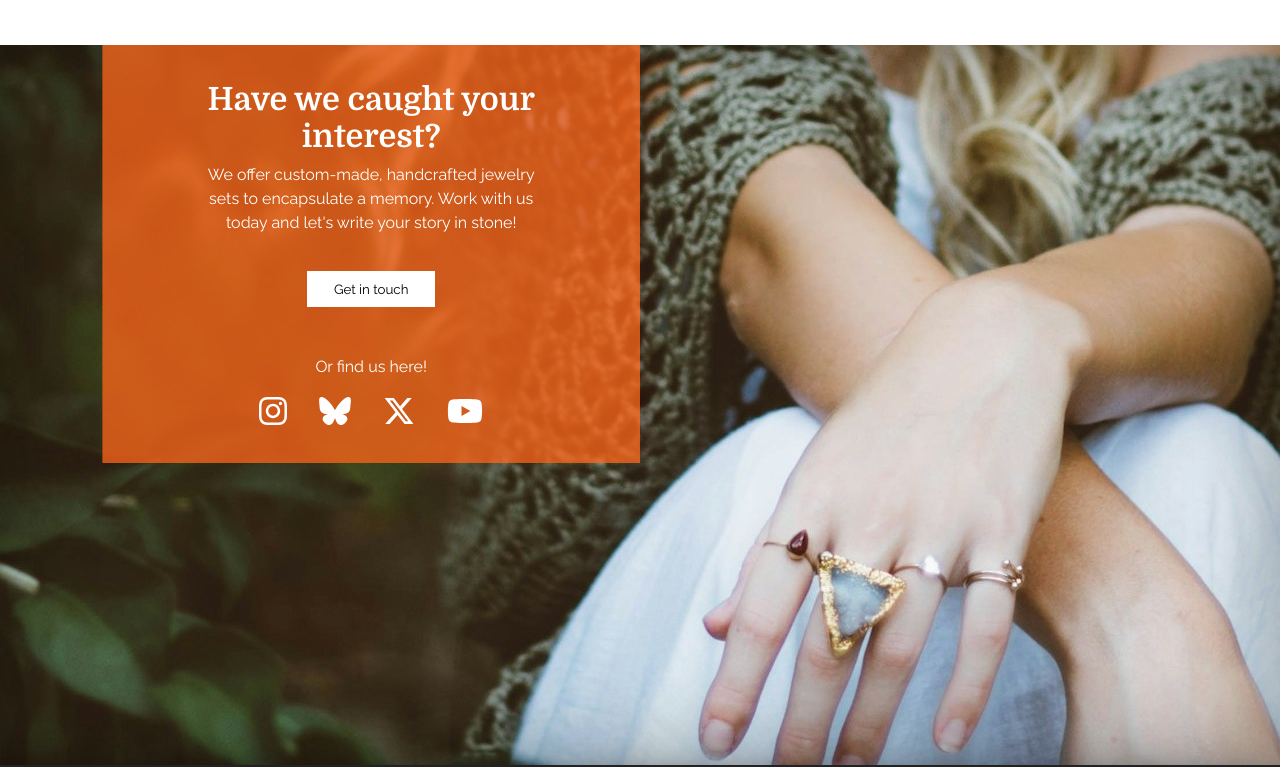
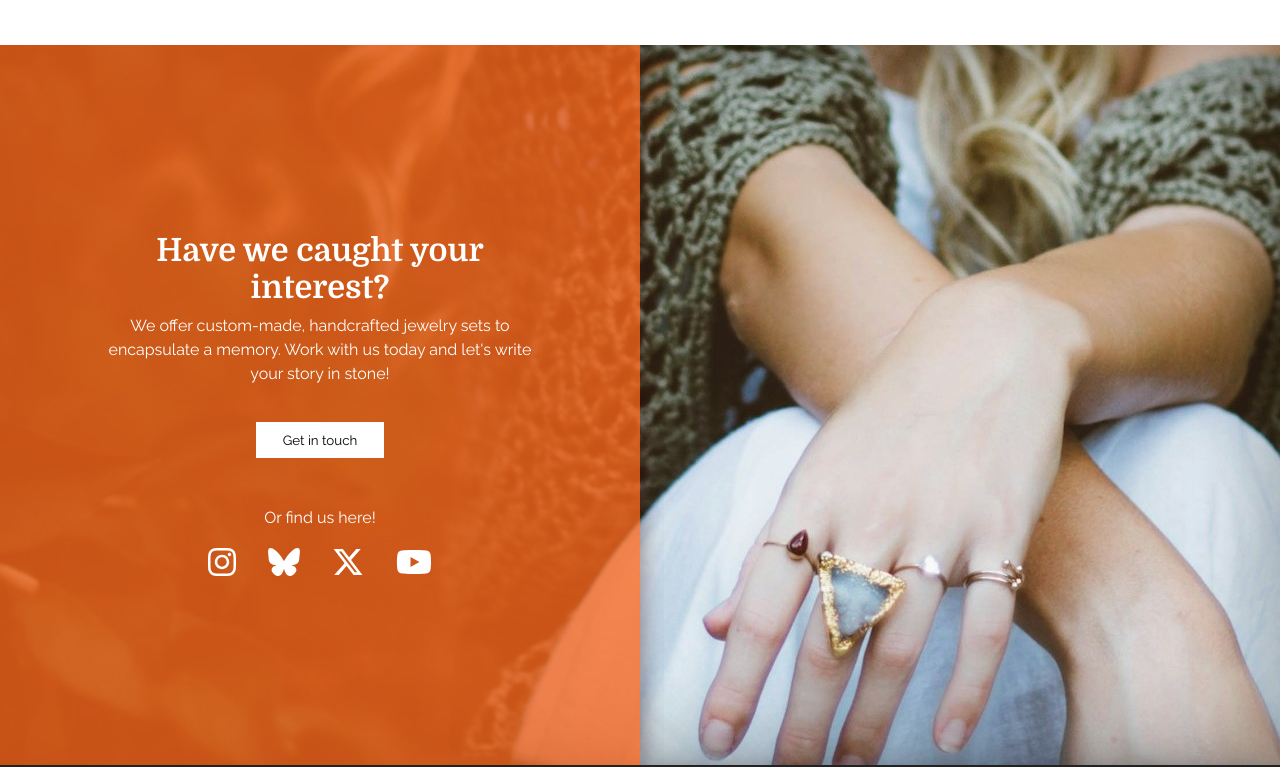
Before and after one commit to beansebrrr/russel, a plain HTML site: page index.html in a window 1280 px wide. Shown: the part 2360-3127 px from the top of the page. Drawn offline with Linux system fonts and the light colour scheme.

Commit message:
🔨 Fix homepage paddings

```diff
--- a/base/base.css
+++ b/base/base.css
@@ -57,12 +57,11 @@ button:active {
 }
 
 /* I only used it on the "Learn more about us" link */
-.mini-link {
+a.text-link {
   --_clr-link: var(--clr-link, var(--text-accent));
   color: var(--_clr-link);
   text-decoration: none;
   font-size: 0.95em;
-  font-weight: 700;
   position: relative;
 
   &::before {
@@ -425,14 +424,19 @@ aside .dropdown:hover .dropdown__menu {
 
   background: var(--_background);
   color: var(--_clr-text);
+  height: 90vh;
 }
 
 .floater--container>.floater--block {
+  --_block-pad-x: 2rem;
+  --_block-width: 50%;
   background: var(--_block-background);
   padding-inline: var(--pad-inline);
+  padding-block: var(--_block-pad-x);
   box-shadow: hsla(0, 100%, 10%, 0.5) 0 0 24px;
   clip-path: inset(0 -24px 0 0);
-  width: calc(50% - (var(--pad-inline) * 2));
+  width: calc(var(--_block-width) - (var(--pad-inline) * 2));
+  height: calc(100% - (var(--_block-pad-x) * 2));
   display: flex;
   flex-direction: column;
   justify-content: center;
@@ -471,3 +475,9 @@ aside .dropdown:hover .dropdown__menu {
     display: block;
   }
 }
+
+@media screen and (max-width: 1100px) {
+  .floater--container>.floater--block {
+    --_block-width: 100%;
+  }
+}
--- a/index.html
+++ b/index.html
@@ -162,8 +162,8 @@
     </section>
 
     <!-- Call to action -->
-    <section class="floater--container call-to-action">
-      <div class="floater--block padding-y">
+    <section class="floater--container full-width call-to-action">
+      <div class="floater--block">
         <h1 class="floater--block__title">Have we caught your interest?</h1>
         <p class="floater--block__subtext">
           We offer custom-made, handcrafted jewelry sets to
```
